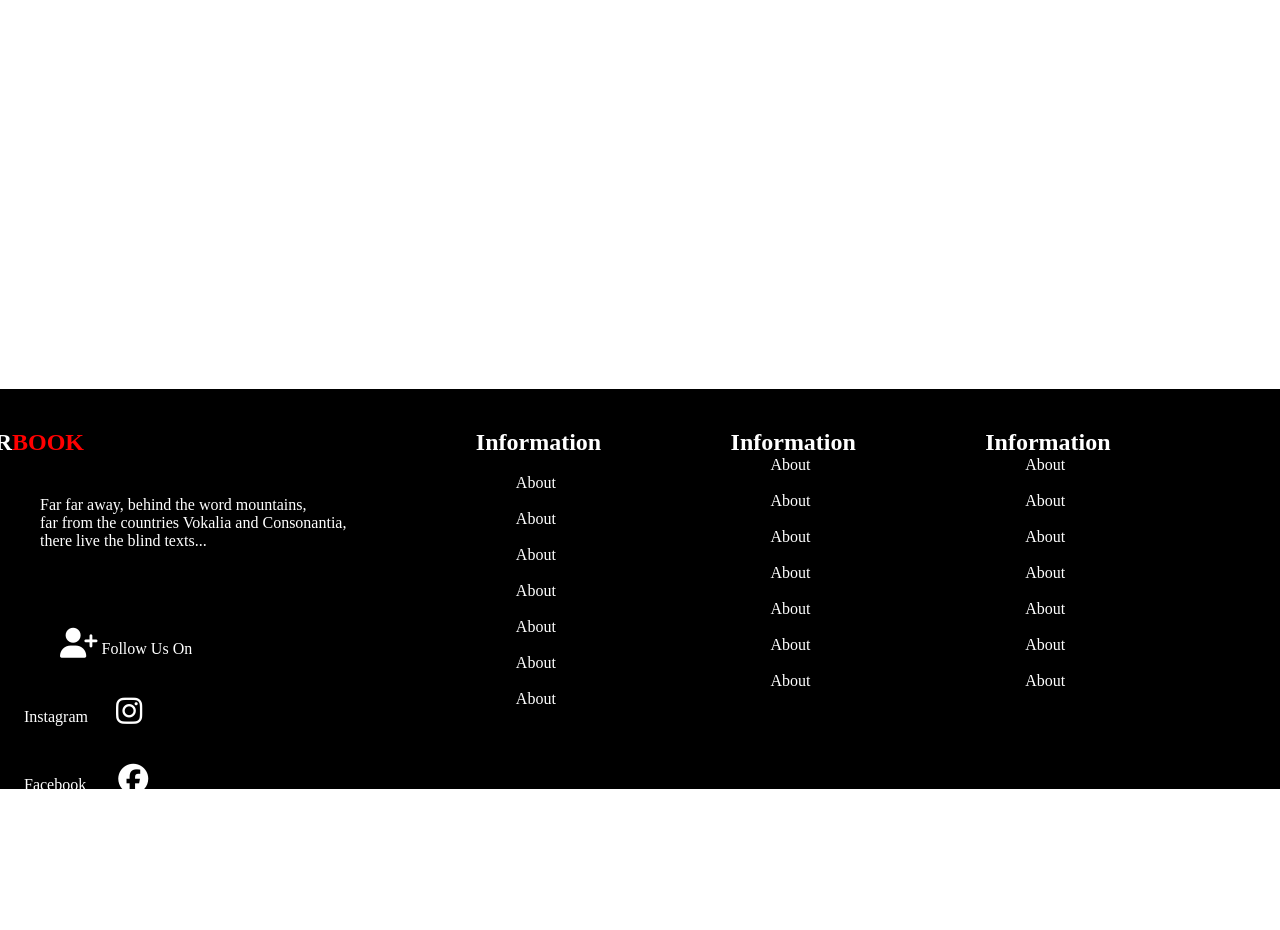
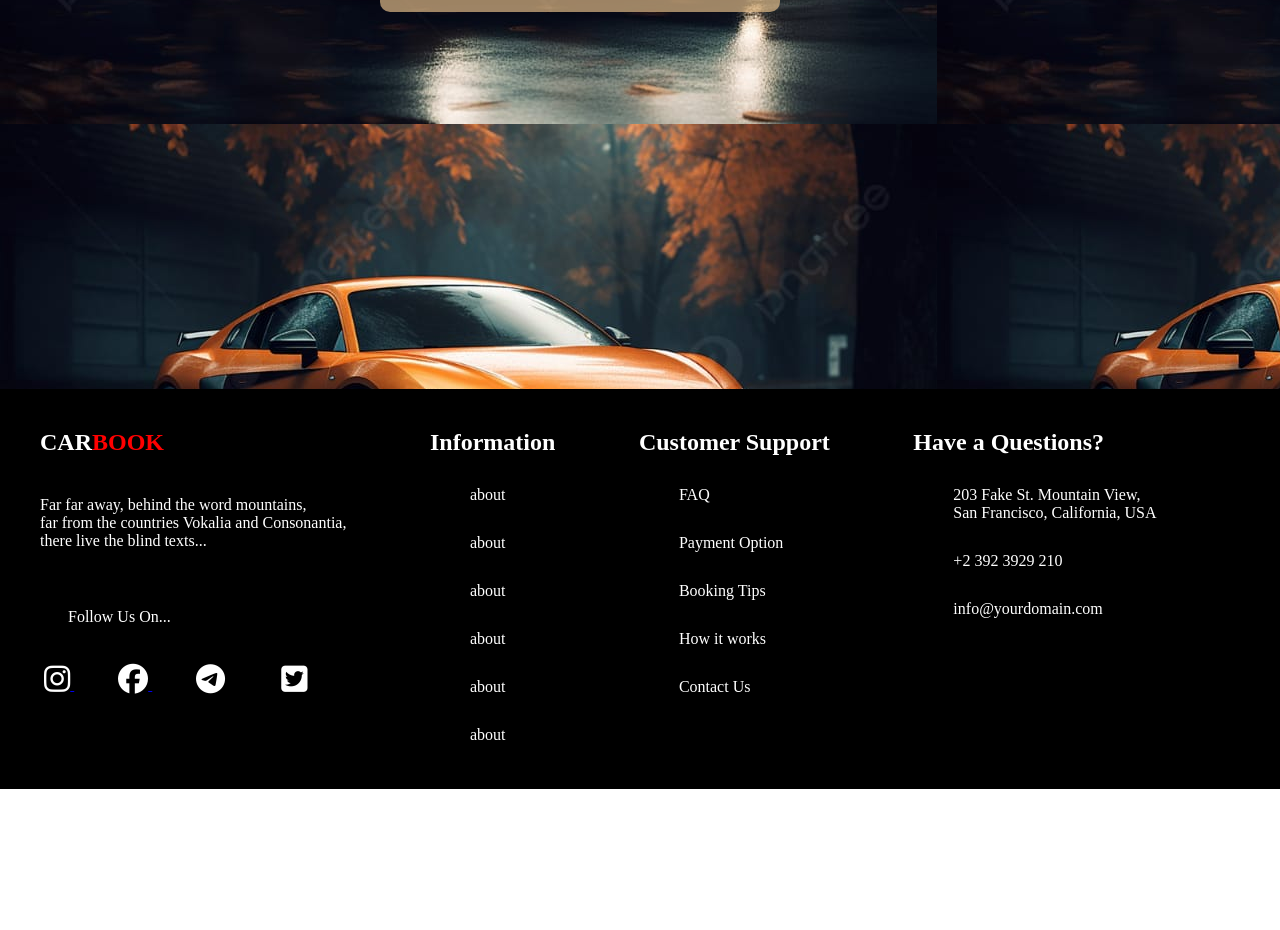
Before and after one commit to ankitparmar2006/Car-Booking-, a plain HTML site: page profile.html in a window 1280 px wide. Shown: the part 411-1341 px from the top of the page. After the commit the page ends 1200 px from the top, so only its background shows below. Drawn offline with nearby package versions, Linux system fonts and the light colour scheme.

Commit message:
profile work done

```diff
--- a/profile.html
+++ b/profile.html
@@ -71,12 +71,10 @@
             </nav>
         </header>
 
+            <!--====================  navbar cording end from here   ===================== -->
 
+            <!--====================  profile  cording start from here   ===================== -->
 <main>
-
-            <!--====================  navbar cording end from here   ===================== -->
-            <!--====================  profile  cording start from here   ===================== -->
-
     <section id="profile">
 
  <div class="profile-inf">
@@ -95,6 +93,9 @@
             </main>
   <!--==================== profile  cording end from here   ===================== -->
 
+
+
+
  <!--==================== footer  cording start from here   ===================== -->
 
 
@@ -105,58 +106,68 @@
     <div class="footer-div">
 
         <ul>
-                    <h2>CAR<span>BOOK</span></h2>
+            <h2 class="footer-carbook">CAR<span>BOOK</span></h2>
             <p>Far far away, behind the word mountains,
                 <br> far from the countries Vokalia and Consonantia,
                 <br> there live the blind texts...</p>
 
              <br>
-                            <p><i class="fa-solid fa-user-plus"></i>&nbsp;Follow Us On</p> <br>
-                            &nbsp;  &nbsp; &nbsp; <a>Instagram  &nbsp;<i class="fa-brands fa-instagram"></i> </a> <br><br>
-                            &nbsp;   &nbsp; &nbsp; <a>Facebook &nbsp; <i class="fa-brands fa-facebook"></i> </a> <br><br>
-                            &nbsp;  &nbsp; &nbsp;   <a>Telegram  &nbsp; <i class="fa-brands fa-telegram"></i></a> <br><br>
-                            &nbsp;  &nbsp; &nbsp; &nbsp;   <a>Twitter  &nbsp; <i class="fa-brands fa-square-twitter"></i></a>
+                    <p></i>&nbsp;  &nbsp; &nbsp; &nbsp;Follow Us On...</p> <br>
+                    &nbsp;  &nbsp; &nbsp;  <a href="https://www.instagram.com/accounts/login"> <i class="fa-brands fa-instagram"  data-aos="fade-right"></i> </a>
+                    &nbsp;   &nbsp; &nbsp; <a href="https://www.facebook.com/"> <i class="fa-brands fa-facebook" data-aos="flip-right"
+                        data-aos-easing="ease-out-cubic"
+                        data-aos-duration="2000"></i> </a>
+                    &nbsp;  &nbsp; &nbsp;   <a href="https://web.telegram.org/index.html"> <i class="fa-brands fa-telegram"  data-aos="flip-left"
+                        data-aos-easing="ease-out-cubic"
+                        data-aos-duration="2000"></i></a>
+                    &nbsp;  &nbsp; &nbsp; &nbsp;   <a href="https://x.com/i/flow/login"><i class="fa-brands fa-square-twitter" data-aos="fade-left"></i></a>
 
         </ul>
 
         <ul>
-                    <h2>Information</h2> <br>
+            <h2 >Information</h2>
 
-                    <a> About</a> <br> <br>
-                    <a> About</a> <br> <br>
-                    <a> About</a>  <br> <br>
-                    <a> About</a>   <br> <br>
-                    <a> About</a>  <br> <br>
-                    <a> About</a>   <br> <br>
-                    <a> About</a>   <br> <br>
+           <div class="footer-a">
+            <a href="">about</a>
+            <a href="">about</a>
+            <a href="">about</a>
+            <a href="">about</a>
+            <a href="">about</a>
+            <a href="">about</a>
+        </div>
+
 
         </ul>
 
 
         <ul>
-                    <h2>Information</h2>
 
-                    <a> About</a> <br> <br>
-                    <a> About</a> <br> <br>
-                    <a> About</a>  <br> <br>
-                    <a> About</a>   <br> <br>
-                    <a> About</a>  <br> <br>
-                    <a> About</a>   <br> <br>
-                    <a> About</a>   <br> <br>
 
+            <h2 >Customer Support</h2>
+
+            <div class="footer-a">
+             <a href="">FAQ
+            </a>
+
+             <a href="">Payment Option
+            </a>
+             <a href="">Booking Tips
+            </a>
+             <a href="">How it works
+            </a>
+             <a href="">Contact Us</a>
+         </div>
         </ul>
 
+        <ul>
+            <h2 >Have a Questions?</h2>
 
-                <ul>
-                    <h2>Information</h2>
+           <div class="footer-a">
+            <a href="">	203 Fake St. Mountain View, <br> San Francisco, California, USA</a>
+            <a href="">	+2 392 3929 210</a>
+            <a href="">	info@yourdomain.com</a>
 
-                    <a> About</a> <br> <br>
-                    <a> About</a> <br> <br>
-                    <a> About</a>  <br> <br>
-                    <a> About</a>   <br> <br>
-                    <a> About</a>  <br> <br>
-                    <a> About</a>   <br> <br>
-                    <a> About</a>  <br> <br>
+        </div>
 
         </ul>
 
@@ -179,12 +190,12 @@
 
 <!--====================  AOS link   ===================== -->
 
-<!-- <script src="https://unpkg.com/aos@2.3.1/dist/aos.js"></script>
+<script src="https://unpkg.com/aos@2.3.1/dist/aos.js"></script>
 
 
 <script>
 AOS.init();
-  </script> -->
+</script>
 
 <!--====================  AOS link   ===================== -->
 
--- a/profile.js
+++ b/profile.js
@@ -10,10 +10,10 @@ let data1=document.querySelector(".data1")
 
 
 
+
  let data2=document.querySelector(".data2")
  let ans2=localStorage.getItem("usernumber")
  data2.innerHTML=`Your number is = `+ans2;
-
 
  let data3=document.querySelector(".data3")
  let ans3=localStorage.getItem("useremail")
--- a/style.css
+++ b/style.css
@@ -278,6 +278,9 @@ margin-top: 20px;
   height: auto;
   background-color: rgba(222, 184, 135, 0.681);
   border-radius: 20px;
+  padding-top: 10px;
+  padding-left: 10px;
+
 }
 
 
@@ -373,11 +376,17 @@ input::placeholder{
   width: 100%;
   height: 100vh;
   padding-top: 110px;
+  background-image: url(./img/WhatsApp\ Image\ 2024-12-26\ at\ 9.14.31\ AM\ \(2\).jpeg);
 }
 
 #profile .profile-inf {
   justify-content: center;
   display: grid;
+  background-color: rgba(222, 184, 135, 0.706);
+  width: 400px;
+  margin-left: 380px;
+  border-radius: 10px;
+  padding: 30px;
 
 }
 
```
Also changed, not shown: index.html (+5 -6 lines), offer.html (+2 -0 lines). Lines whose indentation alone changed are shown as unchanged.
